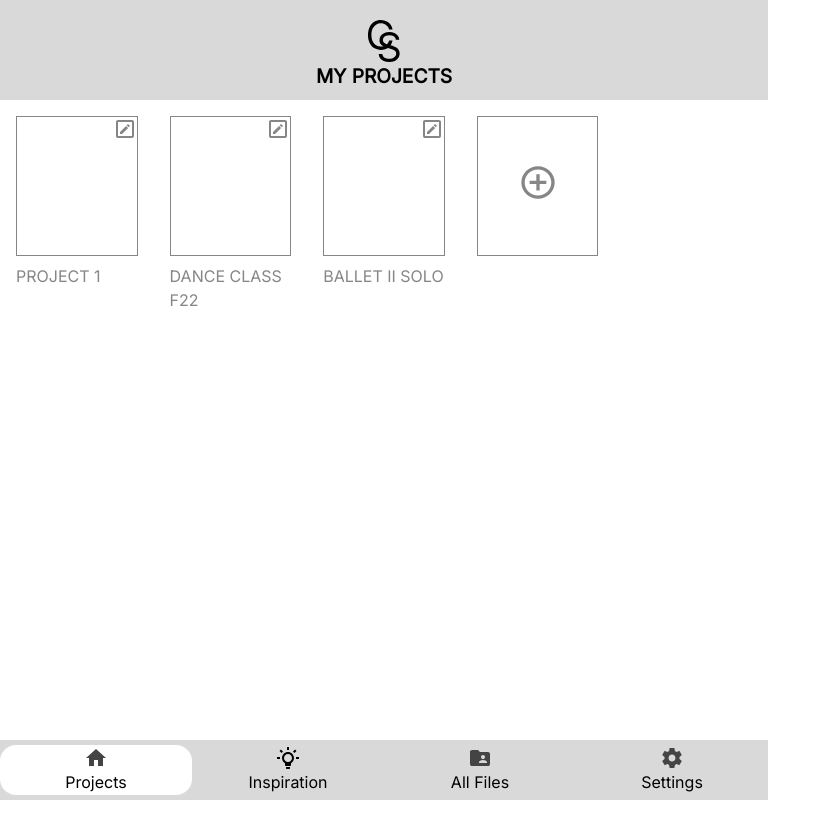
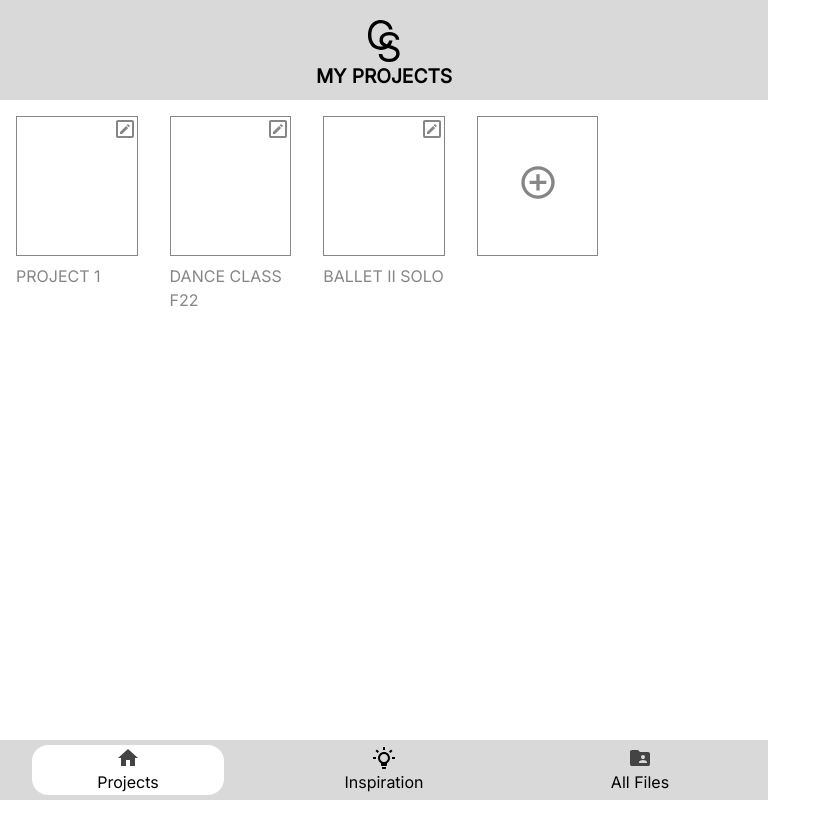
Before and after one commit to rsoeyadi/ChoreoStudio, a React (Create React App) app: page / in a window 1280 px wide. Shown: the top 838 px of the page, without its empty margins (0-831 px from the left). Built offline with nearby package versions, Linux system fonts and the light colour scheme.

Commit message:
commented out settings and equal columns for nav bar

```diff
--- a/src/components/Navbar.js
+++ b/src/components/Navbar.js
@@ -9,7 +9,8 @@ import settingsSvg from "../assets/svgs/settings.svg";
 const NavbarWrapper = styled.div`
   max-width: 768px;
   display: grid;
-  grid-template-columns: repeat(4, 1fr);
+  grid-auto-columns: minmax(0, 1fr);
+  grid-auto-flow: column;
   width: 100%;
   height: 60px;
   align-items: center;
@@ -42,12 +43,12 @@ const Navbar = ({ activeTab }) => {
         title="all files"
         isActiveTab={activeTab === "all files"}
       />
-      <Tab
+      {/* <Tab
         svg={settingsSvg}
         altTag="settings icon"
         title="settings"
         isActiveTab={activeTab === "settings"}
-      />
+      /> */}
     </NavbarWrapper>
   );
 };
```
